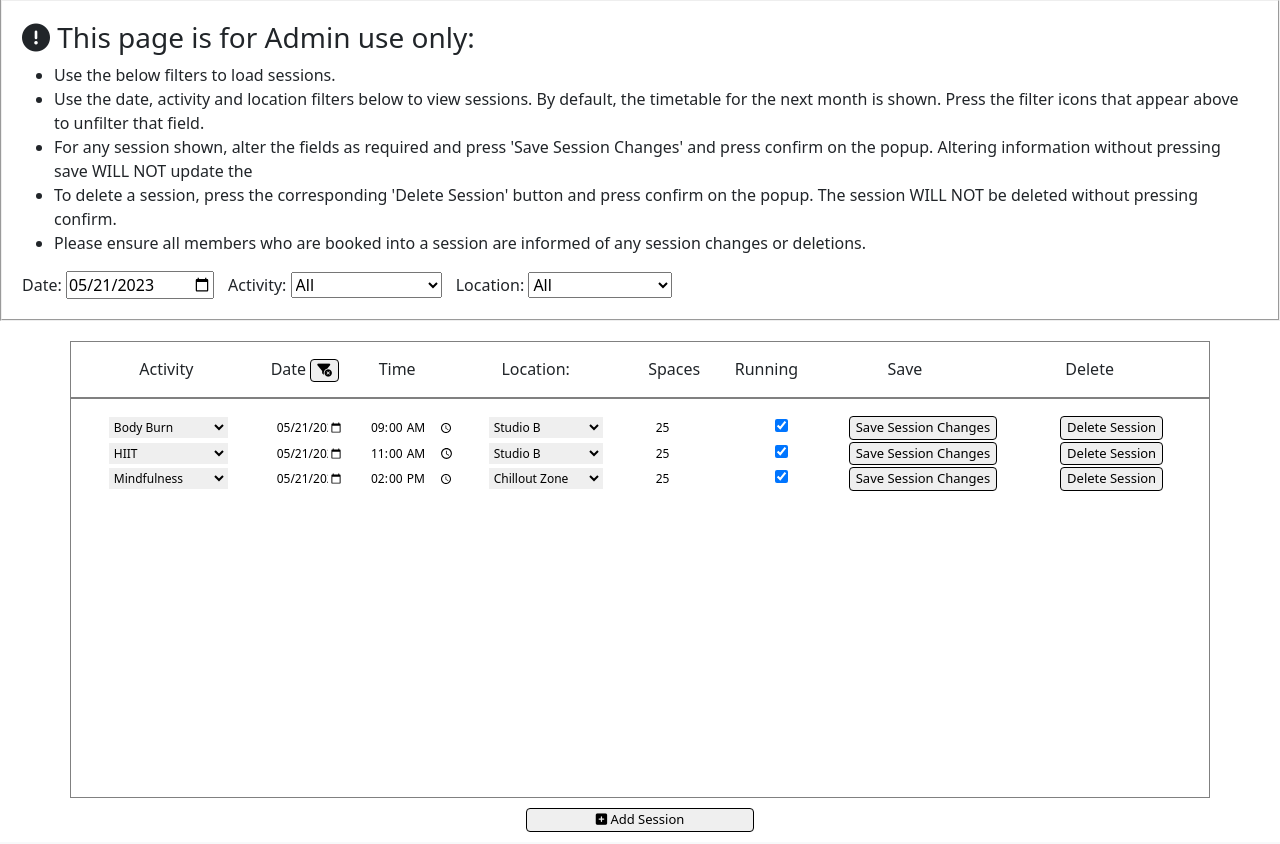
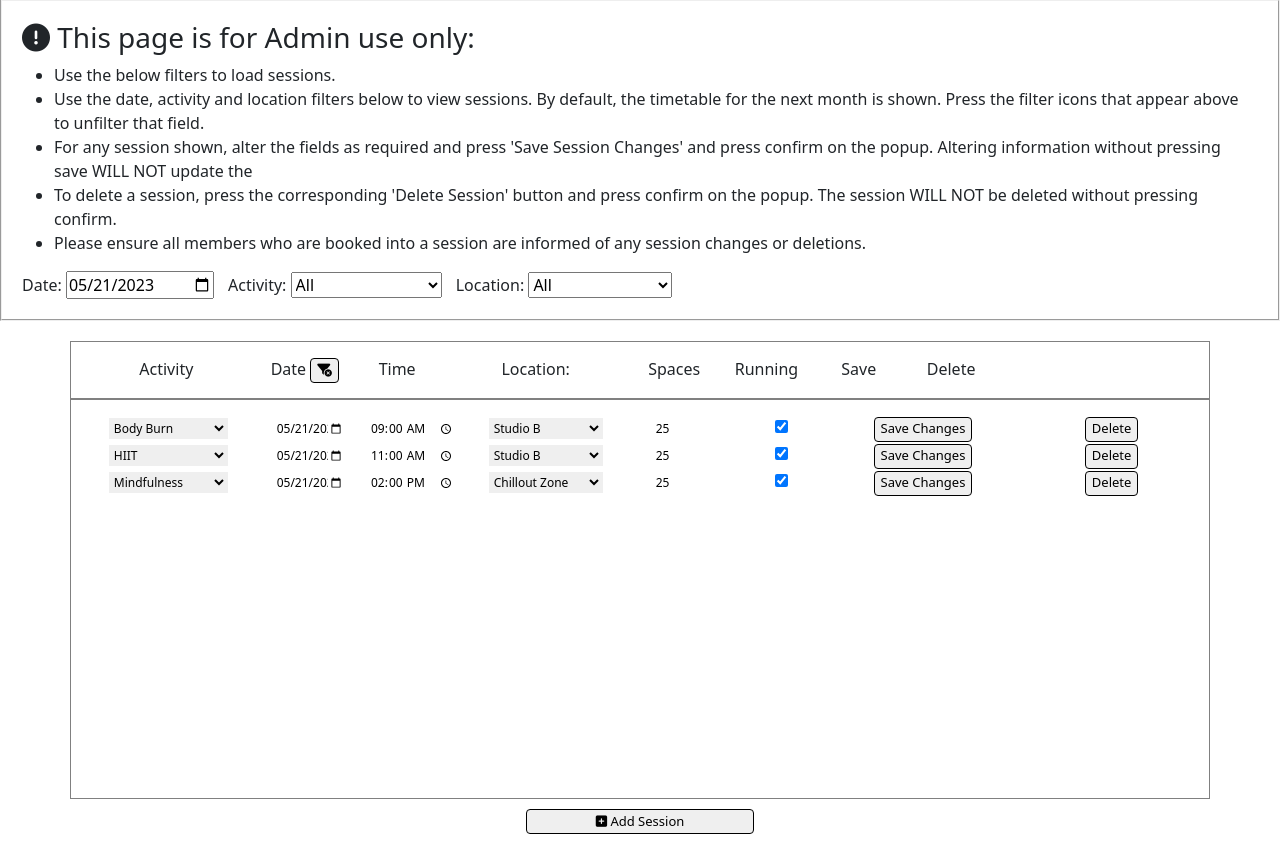
Before and after one commit to AlexSmall96/Project-4, a Django app: page /admin.html in a window 1280 px wide. Shown: the part 101-945 px from the top of the page. Run offline with Django 3.2, Linux system fonts and the light colour scheme; data comes from the database, SQL or seed files in the repository; some libraries are stand-ins or nearby versions.

Commit message:
"Add col sizes for <576px screens to sessions list"

```diff
--- a/classbooking_app/static/classbooking_app/css/style.css
+++ b/classbooking_app/static/classbooking_app/css/style.css
@@ -165,6 +165,7 @@ border-width: 2px;
 
 .admin-btn{
     font-size: small;
+    height:25px;
     border-style: solid;
     border-width: 1px;
     border-radius: 4px;
@@ -175,7 +176,7 @@ border-width: 2px;
  background-color: white;
 }
 
-#show-sessions{
+#admin-headers{
     margin-top:20px;
 }
 
@@ -216,3 +217,16 @@ border-width: 2px;
     width:20%;
     margin:auto;
 }
+
+.action-icon{
+    display:none;
+}
+
+@media (max-width: 567px){
+   .action-icon {
+        display:block;
+    }
+    .action-txt{
+        display:none;
+    }
+}
--- a/classbooking_app/templates/classbooking_app/admin.html
+++ b/classbooking_app/templates/classbooking_app/admin.html
@@ -43,42 +43,42 @@
         {% endfor %}
     </select>
   </div>
-    <div id="show-sessions" class="container session-box">
+    <div id="admin-headers" class="container session-box">
       <div class="row">
         <div id="session-headers" class="row">
-          <div class="col-lg-2">Activity
+          <div class="col-xl-2 col-3">Activity
               {%if activity_filter != "All" %}
               <button type="button" id="act-filter-icon" class="filter-icon admin-btn"><i class="fa-solid fa-filter-circle-xmark"></i></button>
               {% else %}
               <button type="button" id="act-filter-icon" class="filter-icon admin-btn invisible"><i class="fa-solid fa-filter-circle-xmark"></i></button>
               {% endif %}
           </div>
-          <div class="col-lg-1">Date
+          <div class="col-xl-1 col-2">Date
               {%if date_filter != "" %}
               <button type="button" id="dat-filter-icon" class="filter-icon admin-btn"><i class="fa-solid fa-filter-circle-xmark"></i></button>
               {% else %}
               <button type="button" id="dat-filter-icon" class="filter-icon admin-btn invisible"><i class="fa-solid fa-filter-circle-xmark"></i></button>
               {% endif %}
           </div>
-          <div class="col-lg-1">Time</div>
-          <div class="col-lg-2">Location:
+          <div class="col-xl-1 col-1">Time</div>
+          <div class="col-xl-2 col-2">Location:
               {%if location_filter != "All" %}
               <button type="button" id="loc-filter-icon" class="filter-icon admin-btn"><i class="fa-solid fa-filter-circle-xmark"></i></button>
               {% else %}
               <button type="button" id="loc-filter-icon" class="filter-icon admin-btn invisible"><i class="fa-solid fa-filter-circle-xmark"></i></button>
               {% endif %}
           </div>
-          <div class="col-lg-1">Spaces</div>
-          <div class="col-lg-1">Running</div>
-          <div class="col-lg-2">Save</div>
-          <div class="col-lg-2">Delete</div>
+          <div class="col-xl-1">Spaces</div>
+          <div class="col-xl-1">Running</div>
+          <div class="col-xl-1">Save</div>
+          <div class="col-xl-1">Delete</div>
       </div>
       </div>
     </div>
     <div id="session-cont" class="container session-box">
         {% for session in sessions %}
         <div class="row">
-            <div class="col-lg-2">
+            <div class="col-xl-2 col-3">
                 <select id="{{ session.id }}-activity" name="{{ session.id }}-activity">
                     {% for activity in activities %}
                     {% if activity == session.activity %}
@@ -89,13 +89,13 @@
                     {% endfor %}
                     </select>
             </div>
-            <div class="col-lg-1">
+            <div class="col-xl-1 col-2">
                 <input class="date-edit" type="date" id="{{ session.id }}-date" name="{{ session.id }}-date" value="{{ session.date|date:'Y-m-d' }}">
             </div>
-            <div class="col-lg-1">
+            <div class="col-xl-1 col-1">
                 <input type="time" id="{{ session.id }}-time" name="{{ session.id }}-time" value="{{ session.time|time:'H:i' }}" step="3660">
             </div>
-            <div class="col-lg-2">
+            <div class="col-xl-2 col-2">
                 <select id="{{ session.id }}-location" name="{{ session.id }}-location">
                     {% for location in locations %}
                     {% if location == session.location %}
@@ -106,24 +106,26 @@
                     {% endfor %}
                 </select>
             </div>
-            <div class="col-lg-1">
+            <div class="col-xl-1 col-1">
                 <input type="number" id="{{ session.id }}-spaces" name="{{ session.id }}-spaces" value="{{ session.spaces }}" min="0" max="25" step="1">
             </div>
-            <div class="col-lg-1">
+            <div class="col-xl-1 col-1">
                 {% if session.running %}
                 <input type="checkbox" id="{{ session.id }}-running" name="{{ session.id }}-running" checked>
                 {% else %}
                 <input type="checkbox" id="{{ session.id }}-running" name="{{ session.id }}-running">
                 {% endif %}
             </div>
-            <div class="col-lg-2">
+            <div class="col-xl-2 col-1">
                 <button class="admin-btn" type="button"  name="{{ session.id }}-update" data-toggle="modal" data-target="#confirm-update-modal-{{ session.id }}">
-                    Save Session Changes
+                  <p class="action-icon"><i class="fa-solid fa-floppy-disk"></i></p><p class="action-txt">Save Changes</p>
                 </button>
             </div>
 
-            <div class="col-lg-2">
-                <button class="admin-btn" type="button"  name="{{ session.id }}-delete" data-toggle="modal" data-target="#confirm-delete-modal-{{ session.id }}">Delete Session</button>
+            <div class="col-xl-2 col-1">
+                <button class="admin-btn" type="button"  name="{{ session.id }}-delete" data-toggle="modal" data-target="#confirm-delete-modal-{{ session.id }}">
+                  <p class="action-icon"><i class="fa-solid fa-trash-can"></i></p><p class="action-txt">Delete</p>
+                </button>
             </div>
         </div>
         <!-- Confirm Update Modal -->
```
